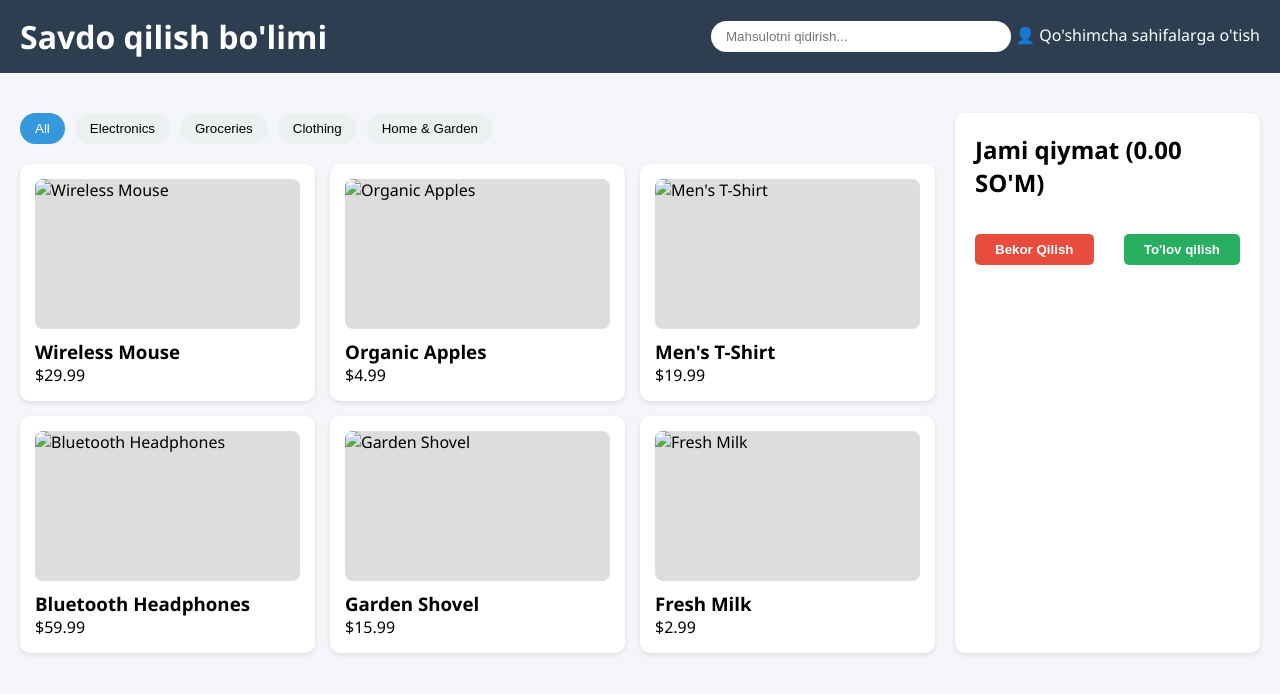
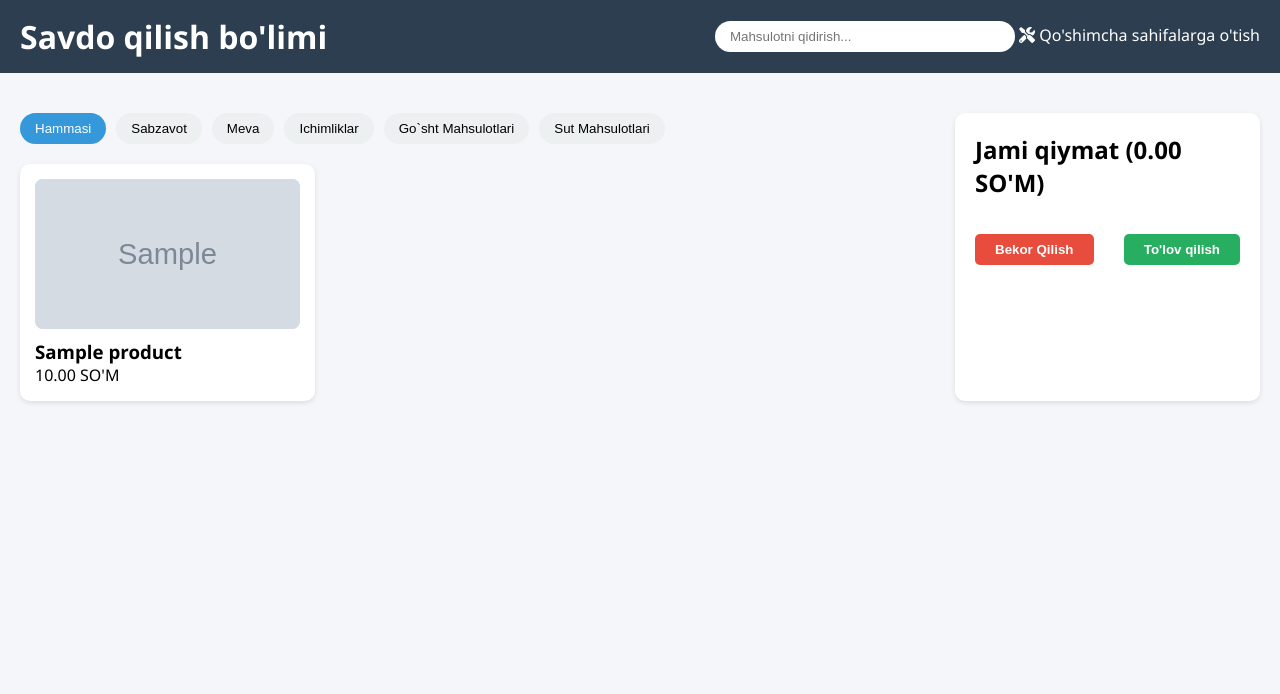
Before and after one commit to 000bakhtiyor/hisobot, a Django app: page /report/ in a window 1280 px wide. Shown: the top 694 px of the page. Run offline with Django 5.2, Linux system fonts and the light colour scheme; a user stored in the database is signed in; tables that the repository leaves empty hold one stand-in row (values such as "Sample post"); grey boxes marked "Sample" are stand-in pictures; some libraries are stand-ins or nearby versions.

Commit message:
POS SYSTEM

```diff
--- a/report/templates/home.html
+++ b/report/templates/home.html
@@ -4,6 +4,7 @@
   <meta charset="UTF-8">
   <meta name="viewport" content="width=device-width, initial-scale=1.0">
   <title>Savo qilish</title>
+  <link rel="stylesheet" href="https://cdnjs.cloudflare.com/ajax/libs/font-awesome/6.0.0/css/all.min.css">
   <style>
     :root {
       --primary: #2c3e50;
@@ -194,18 +195,19 @@
     <h1>Savdo qilish bo'limi</h1>
     <div>
       <input type="text" class="search-bar" placeholder="Mahsulotni qidirish...">
-      <span class="current-user">👤 Qo'shimcha sahifalarga o'tish</span>
+      <a href="{% url 'tools' %}" style="color: white;text-decoration: none;">
+        <i class="fas fa-tools"></i><span class="current-user"> Qo'shimcha sahifalarga o'tish</span>
+      </a>
     </div>
   </header>
 
   <div class="pos-container">
     <main>
       <div class="category-filter">
-        <button class="category-btn active">All</button>
-        <button class="category-btn">Electronics</button>
-        <button class="category-btn">Groceries</button>
-        <button class="category-btn">Clothing</button>
-        <button class="category-btn">Home & Garden</button>
+        <button class="category-btn active">Hammasi</button>
+        {% for category in categories %}
+            <button class="category-btn">{{category}}</button>
+        {% endfor %}
       </div>
       <div class="product-grid">
         <!-- Product Cards will be rendered here -->
@@ -245,16 +247,20 @@
   <script>
     // Sample product data with images
     const products = [
-      { id: 1, name: 'Wireless Mouse', price: 29.99, category: 'Electronics', stock: 15, image: 'https://via.placeholder.com/240x150?text=Mouse' },
-      { id: 2, name: 'Organic Apples', price: 4.99, category: 'Groceries', stock: 42, image: 'https://via.placeholder.com/240x150?text=Apples' },
-      { id: 3, name: "Men's T-Shirt", price: 19.99, category: 'Clothing', stock: 27, image: 'https://via.placeholder.com/240x150?text=T-Shirt' },
-      { id: 4, name: 'Bluetooth Headphones', price: 59.99, category: 'Electronics', stock: 10, image: 'https://via.placeholder.com/240x150?text=Headphones' },
-      { id: 5, name: 'Garden Shovel', price: 15.99, category: 'Home & Garden', stock: 8, image: 'https://via.placeholder.com/240x150?text=Shovel' },
-      { id: 6, name: 'Fresh Milk', price: 2.99, category: 'Groceries', stock: 30, image: 'https://via.placeholder.com/240x150?text=Milk' }
+        {% for stock in stocks %}
+            {
+                id: {{ stock.id }},
+                name: "{{ stock.product.name }}",
+                price: {{ stock.selling_price }},
+                category: "{{ stock.category }}",
+                stock: {{ stock.quantity }},
+                image: "{{ stock.product.image_url }}"
+            }{% if not forloop.last %},{% endif %}
+        {% endfor %}
     ];
 
     let cart = [];
-    let currentCategory = 'All';
+    let currentCategory = 'Hammasi';
     let searchQuery = '';
 
     // Render product grid based on filtered products
@@ -269,7 +275,7 @@
             <img src="${product.image}" alt="${product.name}">
           </div>
           <h3>${product.name}</h3>
-          <p>$${product.price.toFixed(2)}</p>
+          <p>${product.price.toFixed(2)} SO'M</p>
         `;
         // When the card is clicked, add the product to the cart
         card.addEventListener('click', () => addToCart(product.id));
@@ -280,7 +286,7 @@
     // Update product display based on category and search
     function updateProductDisplay() {
       const filtered = products.filter(product => {
-        const matchCategory = (currentCategory === 'All' || product.category === currentCategory);
+        const matchCategory = (currentCategory === 'Hammasi' || product.category === currentCategory);
         const matchSearch = product.name.toLowerCase().includes(searchQuery);
         return matchCategory && matchSearch;
       });
@@ -338,10 +344,10 @@
               <button onclick="adjustQuantity(${item.id}, -1)">-</button>
               <span>${item.quantity}</span>
               <button onclick="adjustQuantity(${item.id}, 1)">+</button>
-              <button class="remove-btn" onclick="removeFromCart(${item.id})">Remove</button>
+              <button class="remove-btn" onclick="removeFromCart(${item.id})">O'chirish</button>
             </div>
           </div>
-          <div>$${itemTotal.toFixed(2)}</div>
+          <div>${itemTotal.toFixed(2)} SO'M</div>
         `;
         cartItems.appendChild(div);
       });
--- a/report/views.py
+++ b/report/views.py
@@ -103,7 +103,16 @@ def login_view(request):
 @login_required
 def home(request):
 
-    return render(request, 'home.html')
+    categories = [choice[0] for choice in Warehouse.CATEGORY_CHOICES]
+    warehouse = Warehouse.objects.all()
+
+    context = {
+        'categories': categories,
+        'stocks': warehouse,
+    }
+
+
+    return render(request, 'home.html', context)
 
 @login_required
 def tools(request):
```
